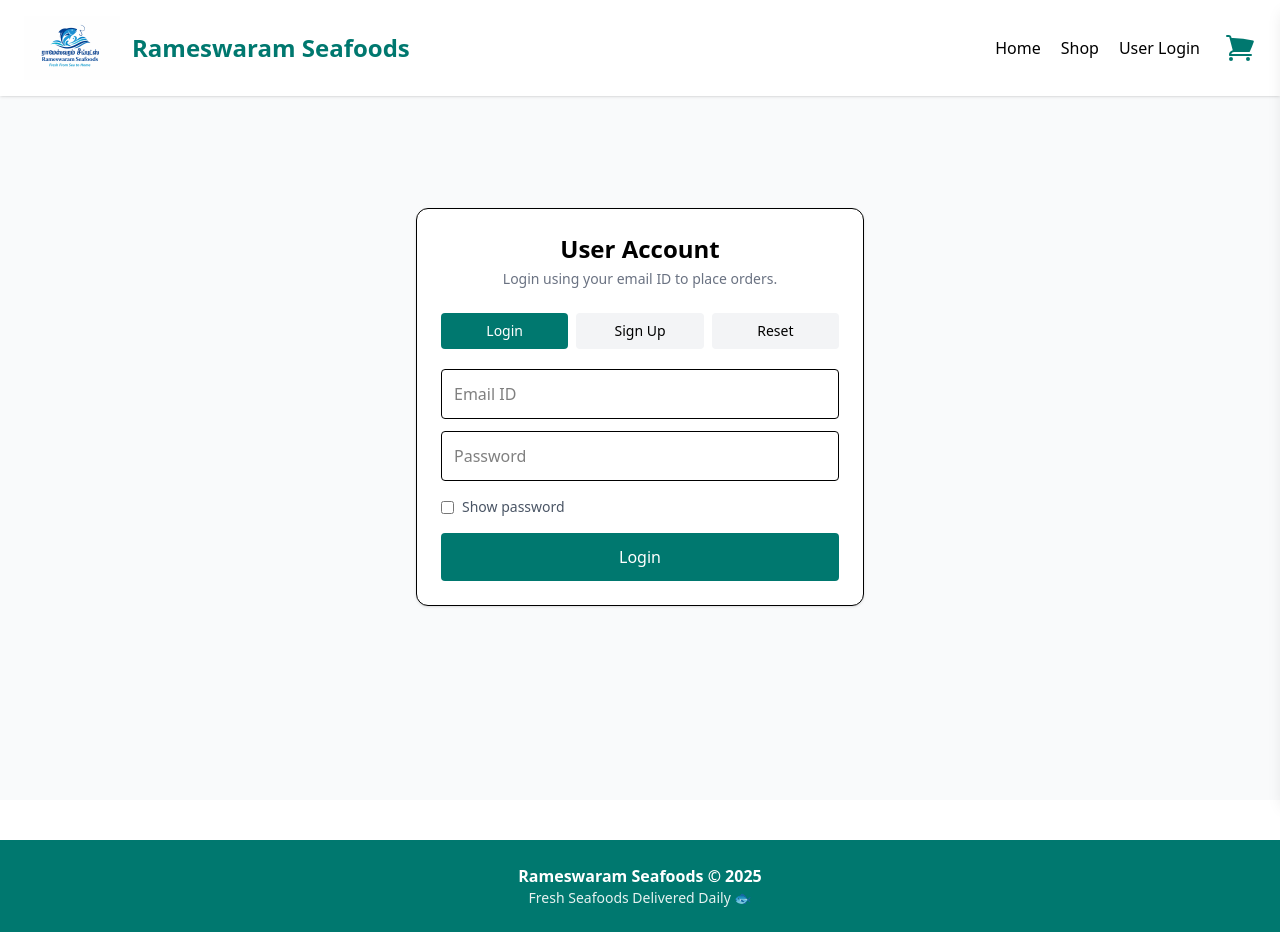
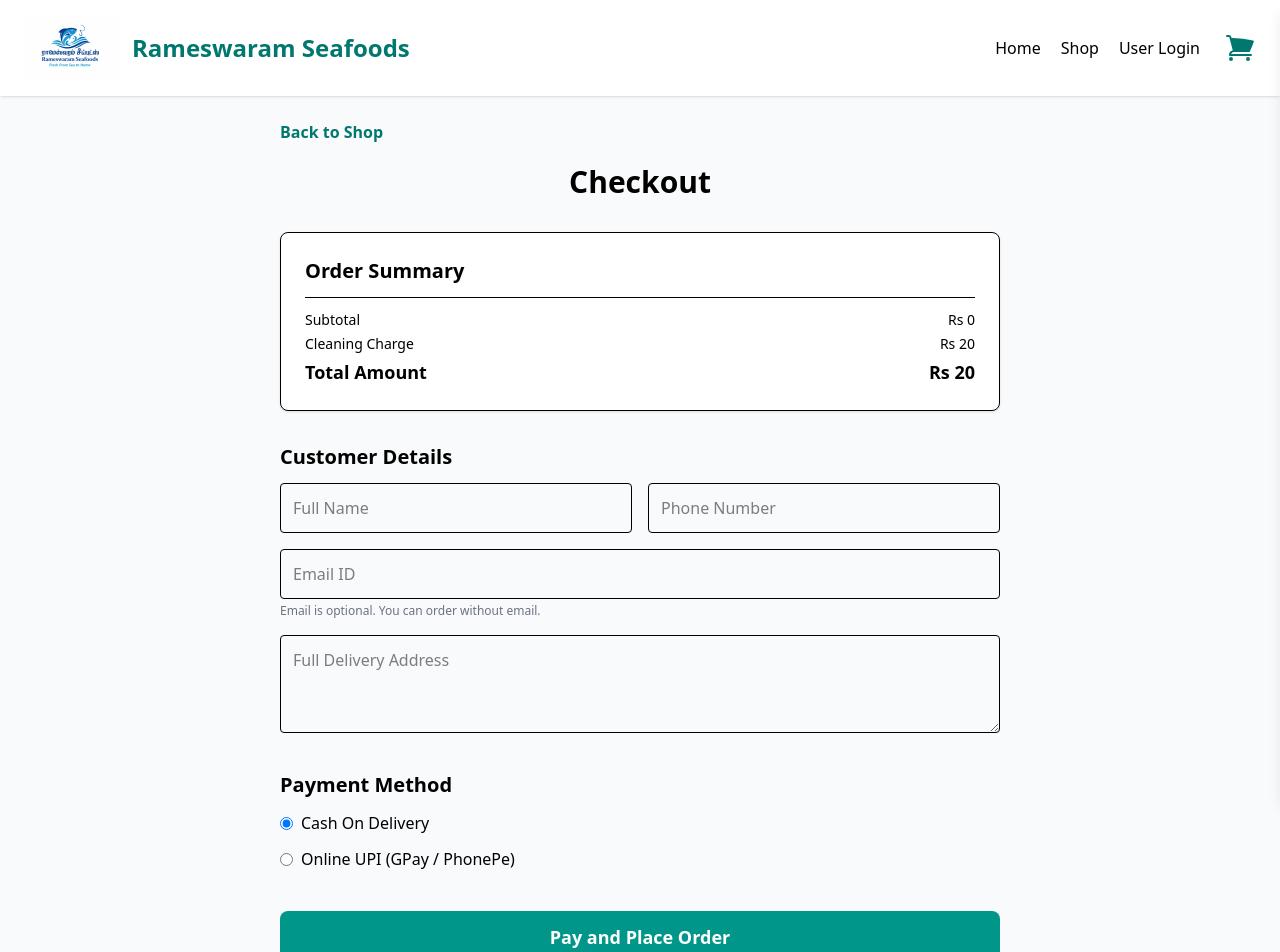
Before and after one commit to chandru12588/Rameswaram-Seafoods, a React (Vite) app: page /checkout in a window 1280 px wide. Before the commit this address led to /login. Shown: the top 952 px of the page. Built offline with nearby package versions, Linux system fonts and the light colour scheme.

Commit message:
updated login security

```diff
--- a/src/App.jsx
+++ b/src/App.jsx
@@ -37,12 +37,6 @@
   return children;
 }
 
-function UserRoute({ children }) {
-  const { isUser } = useAuth();
-  if (!isUser) return <Navigate to="/login" replace />;
-  return children;
-}
-
 export default function App() {
   return (
     <Router>
@@ -56,14 +50,7 @@
           <Route path="/admin/login" element={<AdminLogin />} />
           <Route path="/products" element={<Products />} />
           <Route path="/product/:id" element={<ProductDetails />} />
-          <Route
-            path="/checkout"
-            element={
-              <UserRoute>
-                <Checkout />
-              </UserRoute>
-            }
-          />
+          <Route path="/checkout" element={<Checkout />} />
           <Route path="/order-success/:id" element={<OrderSuccess />} />
           <Route path="/shop" element={<Shop />} />
 
--- a/src/pages/Checkout.jsx
+++ b/src/pages/Checkout.jsx
@@ -8,9 +8,14 @@
   const cart = useCart((s) => s.cart);
   const clearCart = useCart((s) => s.clearCart);
   const navigate = useNavigate();
-  const { user } = useAuth();
+  const { user, isLoggedIn } = useAuth();
 
-  const [form, setForm] = useState({ name: user?.name || "", phone: user?.mobile || "", address: "" });
+  const [form, setForm] = useState({
+    name: user?.name || "",
+    phone: user?.mobile || "",
+    email: user?.email || "",
+    address: "",
+  });
   const [paymentMode, setPaymentMode] = useState("COD");
 
   const subtotal = cart.reduce((sum, i) => sum + i.price * (i.quantity || 1), 0);
@@ -26,7 +31,7 @@
       items: cart,
       customerName: form.name,
       customerMobile: form.phone,
-      customerEmail: user?.email,
+      customerEmail: form.email,
       customerAddress: form.address,
       paymentMode,
     };
@@ -38,7 +43,7 @@
       const finalOrder = {
         name: form.name,
         phone: form.phone,
-        email: user?.email,
+        email: form.email,
         address: form.address,
         items: cart,
         subtotal,
@@ -132,10 +137,13 @@
 
         <input
           placeholder="Email ID"
-          className="border p-3 rounded w-full mt-4 bg-gray-50"
-          value={user?.email || ""}
-          readOnly
+          className="border p-3 rounded w-full mt-4"
+          value={form.email}
+          onChange={(e) => setForm({ ...form, email: e.target.value })}
         />
+        {!isLoggedIn && (
+          <p className="text-xs text-gray-500 mt-1">Email is optional. You can order without email.</p>
+        )}
 
         <textarea
           placeholder="Full Delivery Address"
--- a/src/pages/Shop.jsx
+++ b/src/pages/Shop.jsx
@@ -14,7 +14,7 @@
   const [search, setSearch] = useState("");
   const [categoryFilter, setCategoryFilter] = useState("All");
 
-  const [customer, setCustomer] = useState({ name: "", mobile: "", address: "" });
+  const [customer, setCustomer] = useState({ name: "", mobile: "", email: "", address: "" });
   const [paymentMode, setPaymentMode] = useState("COD");
 
 
@@ -45,15 +45,13 @@
 
   // =============== Place Order (LIVE BACKEND) ===============
   const placeOrder = async () => {
-    if (!user?.email) return alert("Please login with email before checkout.");
-
     if (!customer.name || !customer.mobile || !customer.address)
       return alert("Please fill customer details");
 
     const orderData = {
       customerName: customer.name,
       customerMobile: customer.mobile,
-      customerEmail: user.email,
+      customerEmail: customer.email || user?.email || "",
       customerAddress: customer.address,
       paymentMode,
       items: cart.map(c => ({
@@ -173,6 +171,8 @@
             onChange={e=>setCustomer({...customer,name:e.target.value})}/>
           <input className="border p-2 w-full mb-2" placeholder="Mobile"
             onChange={e=>setCustomer({...customer,mobile:e.target.value})}/>
+          <input className="border p-2 w-full mb-2" placeholder="Email (optional)"
+            onChange={e=>setCustomer({...customer,email:e.target.value})}/>
           <textarea className="border p-2 w-full mb-2" placeholder="Address"
             onChange={e=>setCustomer({...customer,address:e.target.value})}/>
 
```
